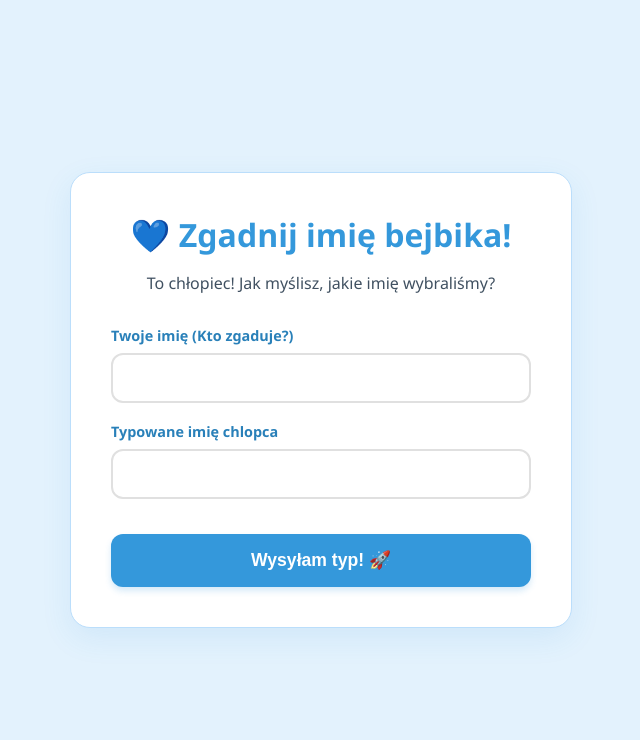
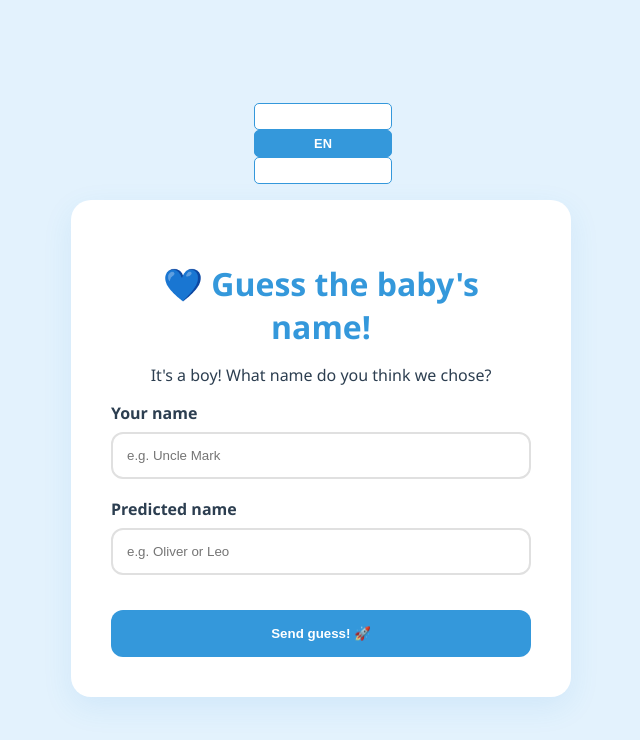
Before and after one commit to dominikstolarski/zgadnij-imie-bejbika, a plain HTML site: page index.html in a window 1280 px wide. Shown: the whole page, without its empty margins (319-959 px from the left). Drawn offline with Linux system fonts and the light colour scheme.

Commit message:
Update index.html

```diff
--- a/index.html
+++ b/index.html
@@ -6,23 +6,41 @@
     <title>Zgadnij imię bejbika!</title>
     <style>
         :root {
-            /* Nowa paleta niebieska */
-            --primary: #3498db; /* Główny niebieski */
-            --primary-dark: #2980b9; /* Ciemniejszy niebieski do hoverów */
-            --bg: #e3f2fd; /* Bardzo jasny niebieski tła */
-            --text: #2c3e50; /* Ciemny niebiesko-szary tekst */
-            --border: #bbdefb; /* Jasnoniebieskie obramowanie */
+            --primary: #3498db;
+            --bg: #e3f2fd;
+            --text: #2c3e50;
         }
 
         body {
-            font-family: 'Segoe UI', Tahoma, Geneva, Verdana, sans-serif;
+            font-family: 'Segoe UI', sans-serif;
             background-color: var(--bg);
             color: var(--text);
             display: flex;
+            flex-direction: column;
             justify-content: center;
             align-items: center;
             min-height: 100vh;
             margin: 0;
+        }
+
+        /* Selektor języka */
+        .lang-switcher {
+            margin-bottom: 1rem;
+        }
+
+        .lang-btn {
+            background: white;
+            border: 1px solid var(--primary);
+            padding: 5px 10px;
+            border-radius: 5px;
+            cursor: pointer;
+            font-size: 0.8rem;
+            margin: 0 2px;
+        }
+
+        .lang-btn.active {
+            background: var(--primary);
+            color: white;
         }
 
         .container {
@@ -33,168 +51,157 @@
             width: 90%;
             max-width: 420px;
             text-align: center;
-            border: 1px solid var(--border);
         }
 
-        h1 { color: var(--primary); margin-bottom: 0.5rem; margin-top: 0; }
-        p { margin-bottom: 2rem; font-size: 1rem; opacity: 0.9; }
-
-        .input-group {
-            margin-bottom: 1.2rem;
-            text-align: left;
-        }
-
-        label { display: block; margin-bottom: 0.5rem; font-weight: bold; font-size: 0.9rem; color: var(--primary-dark); }
-
-        input {
-            width: 100%;
-            padding: 14px;
-            border: 2px solid #e0e0e0;
-            border-radius: 12px;
-            box-sizing: border-box;
-            transition: all 0.3s;
-            font-size: 1rem;
-        }
-
-        input:focus {
-            outline: none;
-            border-color: var(--primary);
-            box-shadow: 0 0 0 3px rgba(52, 152, 219, 0.15);
-        }
-
-        input::placeholder {
-            color: #b0bec5;
-        }
-
-        button {
-            width: 100%;
-            padding: 16px;
-            background-color: var(--primary);
-            color: white;
-            border: none;
-            border-radius: 12px;
-            font-size: 1.1rem;
-            font-weight: bold;
-            cursor: pointer;
-            transition: all 0.2s;
-            margin-top: 1rem;
-            box-shadow: 0 4px 6px rgba(52, 152, 219, 0.2);
-        }
-
-        button:hover {
-            background-color: var(--primary-dark);
-        }
-
-        button:active {
-            transform: scale(0.98);
-            box-shadow: 0 2px 3px rgba(52, 152, 219, 0.2);
-        }
-
-        button:disabled {
-            background-color: #b0bec5;
-            cursor: not-allowed;
-            box-shadow: none;
-        }
-
-        #message {
-            margin-top: 1.5rem;
-            font-weight: bold;
-            display: none;
-            padding: 15px;
-            border-radius: 10px;
-            font-size: 1.1rem;
-        }
+        h1 { color: var(--primary); margin-bottom: 0.5rem; }
+        .input-group { margin-bottom: 1.2rem; text-align: left; }
+        label { display: block; margin-bottom: 0.5rem; font-weight: bold; }
+        input { width: 100%; padding: 14px; border: 2px solid #e0e0e0; border-radius: 12px; box-sizing: border-box; }
+        button { width: 100%; padding: 16px; background-color: var(--primary); color: white; border: none; border-radius: 12px; font-weight: bold; cursor: pointer; margin-top: 1rem; }
+        #message { margin-top: 1.5rem; font-weight: bold; display: none; padding: 15px; border-radius: 10px; }
     </style>
 </head>
 <body>
 
-<div class="container" id="app">
-    <h1>💙 Zgadnij imię bejbika!</h1>
-    <p>To chłopiec! Jak myślisz, jakie imię wybraliśmy?</p>
+    <div class="lang-switcher">
+        <button class="lang-btn" onclick="setLanguage('pl')" id="btn-pl">PL</button>
+        <button class="lang-btn" onclick="setLanguage('en')" id="btn-en">EN</button>
+        <button class="lang-btn" onclick="setLanguage('fr')" id="btn-fr">FR</button>
+    </div>
+
+    <div class="container">
+        <h1 id="ui-title">💙</h1>
+        <p id="ui-description"></p>
 
         <div id="form-container">
             <div class="input-group">
-            <label for="userName">Twoje imię (Kto zgaduje?)</label>
-            <input type="text" id="userName" placeholder="" required>
+                <label id="ui-label-name" for="userName"></label>
+                <input type="text" id="userName" required>
             </div>
 
             <div class="input-group">
-            <label for="guess">Typowane imię chlopca</label>
-            <input type="text" id="guess" placeholder="" required>
+                <label id="ui-label-guess" for="guess"></label>
+                <input type="text" id="guess" required>
             </div>
 
-        <button id="submitBtn" onclick="sendVote()">Wysyłam typ! 🚀</button>
+            <button id="submitBtn" onclick="sendVote()"></button>
         </div>
 
         <div id="message"></div>
     </div>
 
 <script>
-    // Tu wklej swój URL z wdrożenia Google Apps Script
-    const SCRIPT_URL = 'https://script.google.com/macros/s/AKfycbxmKJy9dV6WVRNhBtYWHDHR8iT3KApQXi0X9AVd4azUwdalP7trJ8z6Z9VEi4ICEgk_IA/exec';
-    const msgDiv = document.getElementById('message');
-    const formContainer = document.getElementById('form-container');
+    const SCRIPT_URL = 'TWÓJ_URL_Z_GOOGLE_APPS_SCRIPT';
 
-    // 1. Sprawdzanie czy już głosował (LocalStorage)
-    window.onload = () => {
-        if (localStorage.getItem('has_voted_bejbik_boy')) {
-            showSuccess('Dzięki! Twoje typowanie jest już bezpieczne w bazie. 👶');
+    const translations = {
+        pl: {
+            title: "💙 Zgadnij imię bejbika!",
+            description: "To chłopiec! Jak myślisz, jakie imię wybraliśmy?",
+            labelName: "Twoje imię (Kto zgaduje?)",
+            labelGuess: "Typowane imię chłopca",
+            placeholderName: "np. Wujek Marek",
+            placeholderGuess: "np. Staś lub Leon",
+            button: "Wysyłam typ! 🚀",
+            sending: "Wysyłanie...",
+            success: "Głos przyjęty! Teraz czekamy na rozwiązanie... 🎉",
+            alreadyVoted: "Dzięki! Twoje typowanie jest już w bazie. 👶",
+            error: "Ups! Coś poszło nie tak. Spróbuj za chwilę."
+        },
+        en: {
+            title: "💙 Guess the baby's name!",
+            description: "It's a boy! What name do you think we chose?",
+            labelName: "Your name",
+            labelGuess: "Predicted name",
+            placeholderName: "e.g. Uncle Mark",
+            placeholderGuess: "e.g. Oliver or Leo",
+            button: "Send guess! 🚀",
+            sending: "Sending...",
+            success: "Guess received! Now we wait for the reveal... 🎉",
+            alreadyVoted: "Thanks! Your guess is already in our database. 👶",
+            error: "Oops! Something went wrong. Try again later."
+        },
+        fr: {
+            title: "💙 Devinez le prénom du bébé !",
+            description: "C'est un garçon ! Quel prénom avons-nous choisi ?",
+            labelName: "Votre nom",
+            labelGuess: "Le prénom deviné",
+            placeholderName: "ex. Oncle Marc",
+            placeholderGuess: "ex. Arthur ou Gabriel",
+            button: "Envoyer ! 🚀",
+            sending: "Envoi en cours...",
+            success: "C'est noté ! On attend maintenant la révélation... 🎉",
+            alreadyVoted: "Merci ! Votre réponse est déjà enregistrée. 👶",
+            error: "Oups ! Un problème est survenu. Réessayez plus tard."
         }
     };
 
-    // 2. Unikalne ID urządzenia (proste zabezpieczenie)
-    let deviceId = localStorage.getItem('device_id_boy');
-    if (!deviceId) {
-        deviceId = 'dev-b-' + Math.random().toString(36).substr(2, 9);
-        localStorage.setItem('device_id_boy', deviceId);
+    let currentLang = 'en';
+
+    function setLanguage(lang) {
+        currentLang = lang;
+        const t = translations[lang];
+
+        // Aktualizacja UI
+        document.getElementById('ui-title').innerText = t.title;
+        document.getElementById('ui-description').innerText = t.description;
+        document.getElementById('ui-label-name').innerText = t.labelName;
+        document.getElementById('ui-label-guess').innerText = t.labelGuess;
+        document.getElementById('userName').placeholder = t.placeholderName;
+        document.getElementById('guess').placeholder = t.placeholderGuess;
+        document.getElementById('submitBtn').innerText = t.button;
+
+        // Aktualizacja przycisków języka
+        document.querySelectorAll('.lang-btn').forEach(btn => btn.classList.remove('active'));
+        document.getElementById('btn-' + lang).classList.add('active');
     }
+
+    // Automatyczne wykrywanie języka
+    window.onload = () => {
+        const userLang = navigator.language.substring(0, 2);
+        if (translations[userLang]) {
+            setLanguage(userLang);
+        } else {
+            setLanguage('en'); // fallback
+        }
+
+        if (localStorage.getItem('has_voted_bejbik_boy')) {
+            showSuccess(translations[currentLang].alreadyVoted);
+        }
+    };
 
     async function sendVote() {
         const userName = document.getElementById('userName').value;
         const guess = document.getElementById('guess').value;
         const btn = document.getElementById('submitBtn');
 
-        if (!userName || !guess) {
-            alert('Proszę, wypełnij oba pola przed wysłaniem! 😊');
-            return;
-        }
+        if (!userName || !guess) return alert('...');
 
         btn.disabled = true;
-        btn.innerText = 'Wysyłanie...';
+        btn.innerText = translations[currentLang].sending;
 
         try {
-            // Apps Script przy CORS POST działa najlepiej z mode: 'no-cors'
             await fetch(SCRIPT_URL, {
                 method: 'POST',
                 mode: 'no-cors',
-                cache: 'no-cache',
-                headers: {
-                    'Content-Type': 'application/json'
-                },
-                body: JSON.stringify({ userName, guess, deviceId })
+                body: JSON.stringify({ userName, guess, deviceId: localStorage.getItem('device_id_boy') })
             });
 
-            // Ponieważ no-cors nie zwraca odpowiedzi, zakładamy sukces po wysłaniu
             localStorage.setItem('has_voted_bejbik_boy', 'true');
-            showSuccess('Głos przyjęty! Wyniki w sierpniu 🎉');
-
+            showSuccess(translations[currentLang].success);
         } catch (error) {
-            console.error('Błąd:', error);
-            alert('Ups! Coś poszło nie tak z serwerami Google. Spróbuj za chwilę.');
+            alert(translations[currentLang].error);
             btn.disabled = false;
-            btn.innerText = 'Wysyłam typ! 🚀';
+            btn.innerText = translations[currentLang].button;
         }
     }
 
     function showSuccess(text) {
-        formContainer.style.display = 'none';
-        msgDiv.innerText = text;
-        msgDiv.style.display = 'block';
-        msgDiv.style.color = '#27ae60'; // Zielony kolor sukcesu
-        msgDiv.style.backgroundColor = '#eafaf1'; // Jasnozielone tło
-        msgDiv.style.border = '1px solid #d4efdf';
+        document.getElementById('form-container').style.display = 'none';
+        const msg = document.getElementById('message');
+        msg.innerText = text;
+        msg.style.display = 'block';
+        msg.style.backgroundColor = '#eafaf1';
     }
 </script>
-
 </body>
 </html>
```
Lines whose indentation alone changed are shown as unchanged.
